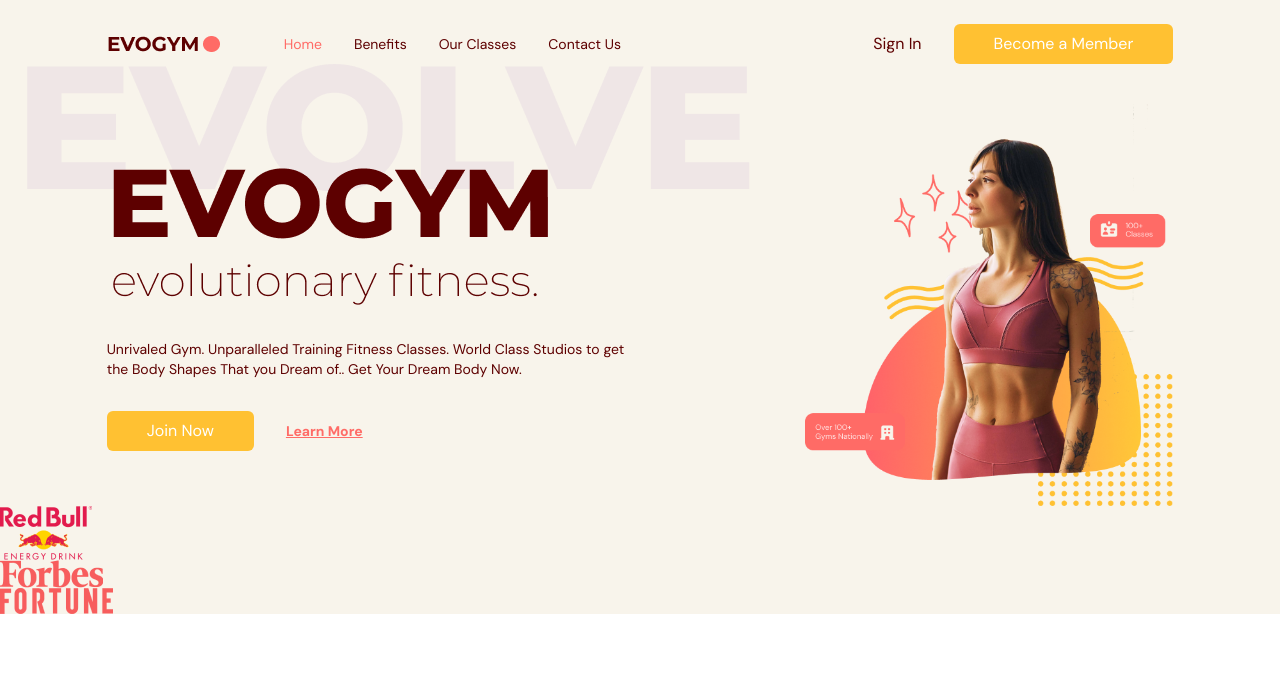
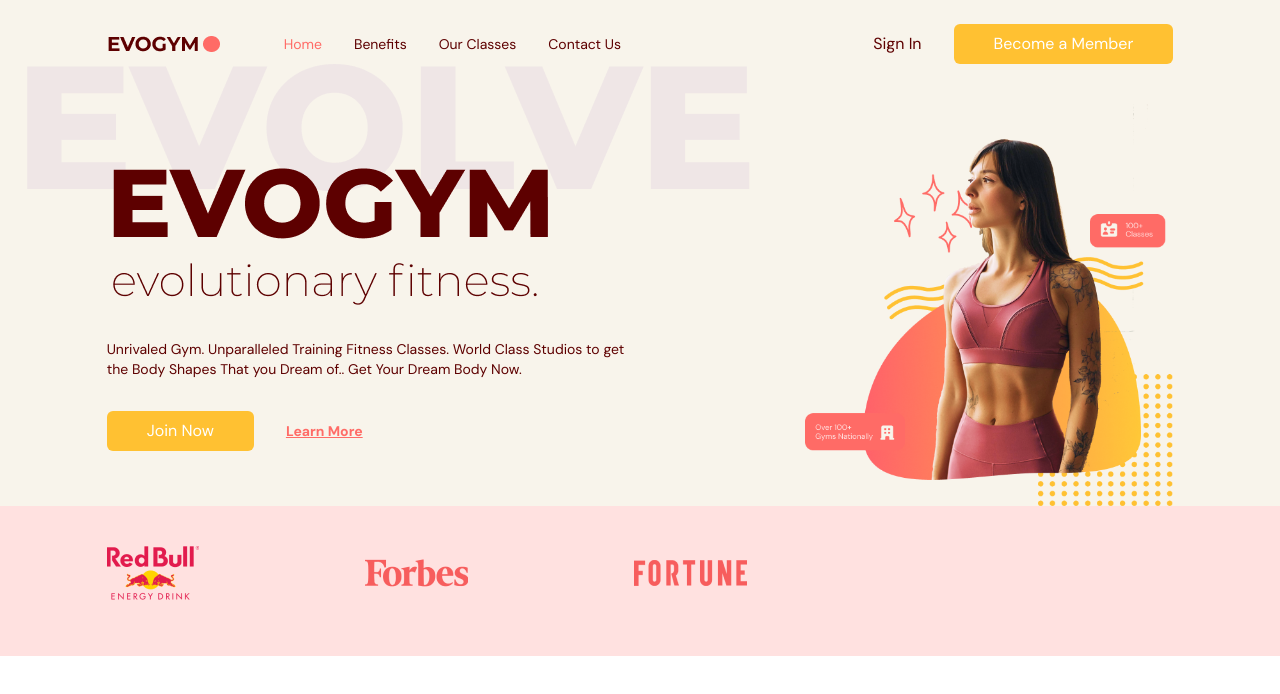
Before and after one commit to 0trava/Gym_typescrips, a React (Vite) app: page / in a window 1280 px wide. Shown: the top 694 px of the page. Built offline with nearby package versions, Linux system fonts and the light colour scheme.

Commit message:
add Home: motion animate

```diff
--- a/src/scenes/home/home.tsx
+++ b/src/scenes/home/home.tsx
@@ -24,7 +24,11 @@
         {/* MAIN HEADER */}
         <div className="z-10 mt-32 md:basic-3/5">
             {/* HEADINGS */}
-            <div className="md:-mt-20 ">
+            <motion.div
+              className="md:-mt-20 "
+              initial="hidden"
+              whileInView="visible"
+              viewport={{once:true, amount: 0.5}}>
             <div className="relative">
                 <div className="before:absolute before:-top-20 before:-left-20 before:z-[-1] md:before:content-evolvetext ">
                     <img src={HomePageText} alt="home-page-text" />
@@ -35,7 +39,7 @@
                 Studios to get the Body Shapes That you Dream of.. Get Your Dream
                 Body Now.
                 </p>
-            </div>
+            </motion.div>
             {/* ACTIONS */}
             <div className="mt-8 flex items-center gap-8">
                <ActionButton setSelectedPage={setSelectedPage}>
@@ -57,9 +61,9 @@
     </div>
     {/* SPONSORS*/}
     {isAboveMediumScreens && (
-        <div>
-            <div>
-                <div>
+        <div className="h-[150px] w-full bg-primary-100 py-10">
+            <div className="mx-auto w-5/6">
+                <div className="flex w-3/5 items-center justify-between ">
                     <img src={SponsorRedBull} alt="redbull-sponsor" />
                     <img src={SponsorForbes} alt="forbes-sponsor" />
                     <img src={SponsorFortune} alt="fortune-sponsor" />
```
